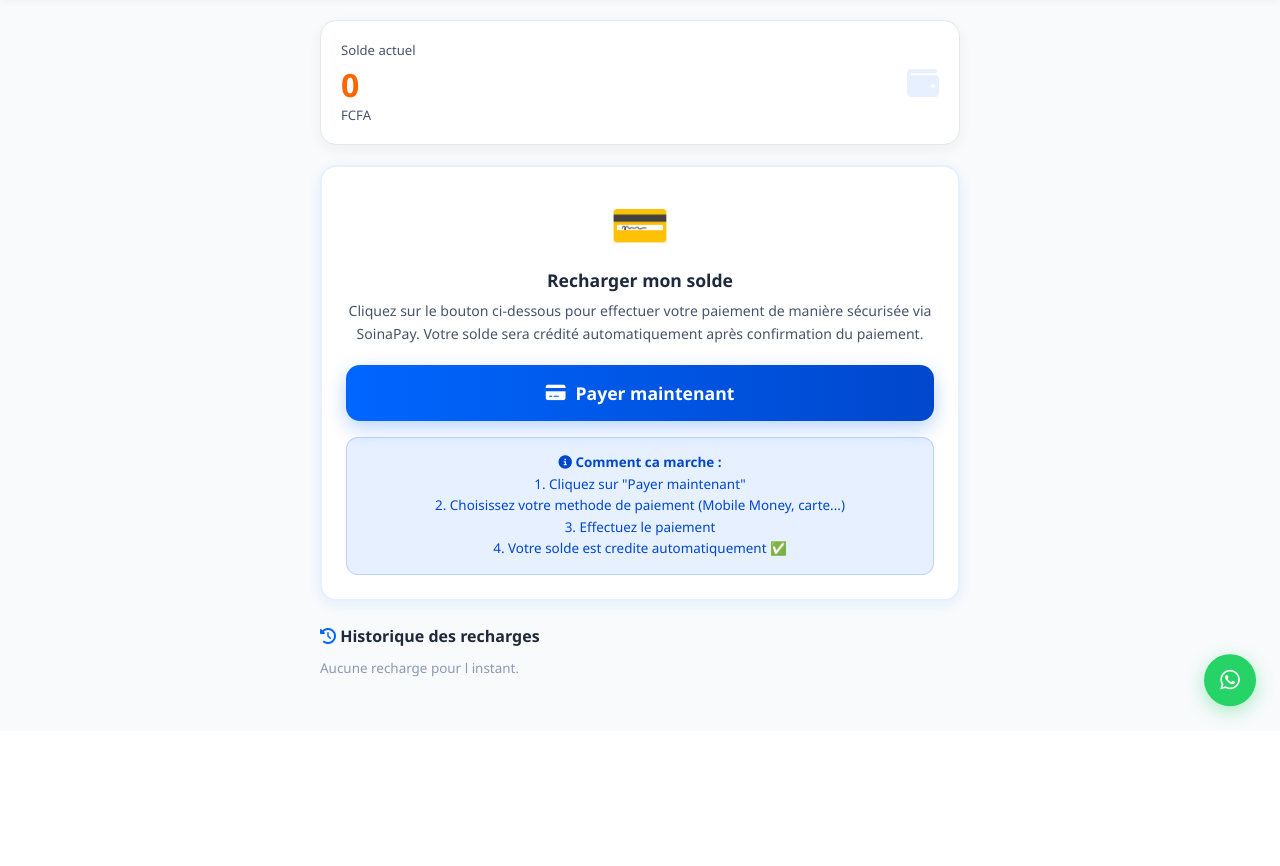
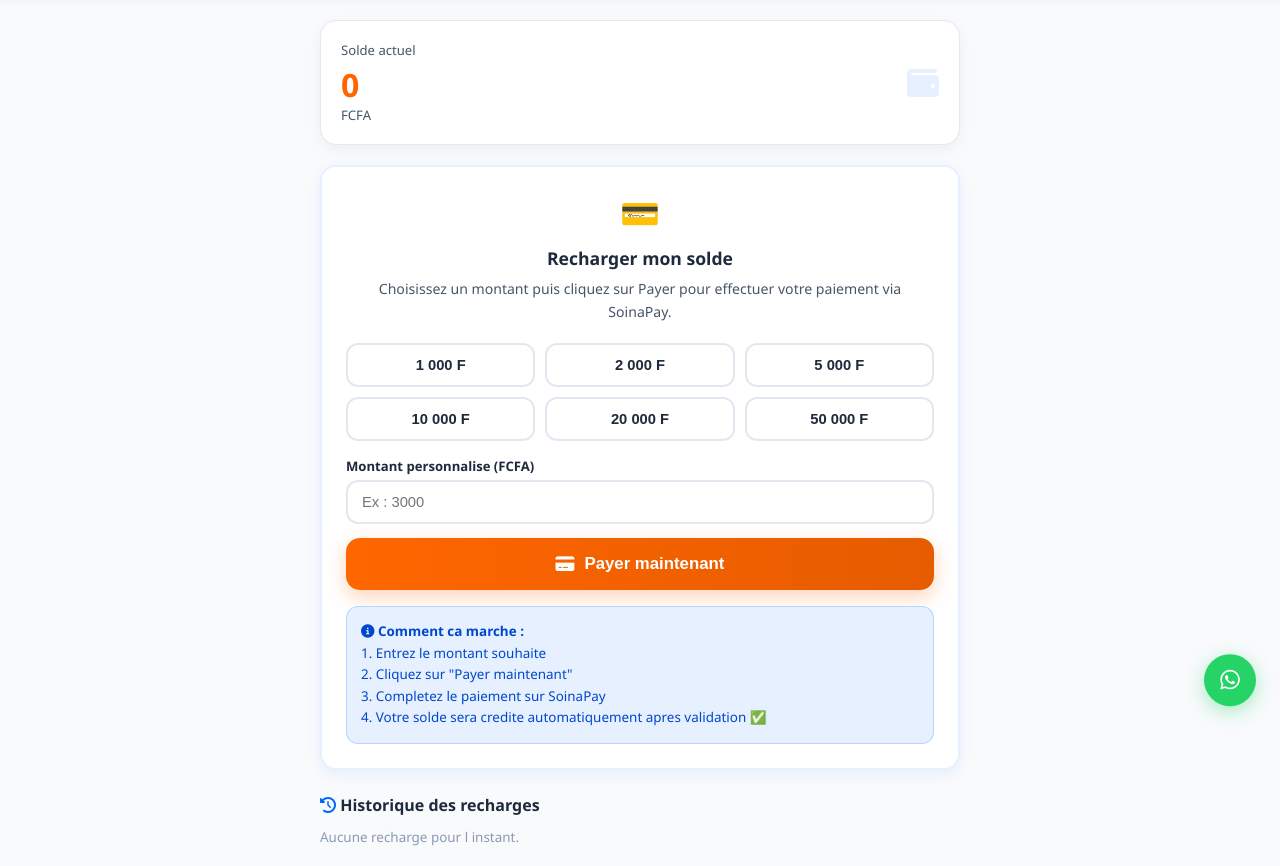
Before and after one commit to abdoula14cherif/boostcentral, a Flask app: page /recharge/ in a window 1280 px wide. Shown: the part 69-935 px from the top of the page. Before the commit the page ends 793 px from the top, so only its background shows below. Run offline with Flask 3, Linux system fonts and the light colour scheme; the visitor is signed in with stand-in values (Sample User, id 1).

Commit message:
Fix recharge avec enregistrement en attente avant paiement

```diff
--- a/app/routes/recharge.py
+++ b/app/routes/recharge.py
@@ -1,7 +1,7 @@
 import logging
 from flask import Blueprint, render_template, redirect, url_for, flash, current_app, request, session
 from app.models.security import login_required, get_current_user
-from app.models.database import get_profile, get_user_recharges
+from app.models.database import get_profile, get_user_recharges, create_recharge
 
 logger = logging.getLogger(__name__)
 recharge_bp = Blueprint("recharge", __name__)
@@ -13,4 +13,52 @@ def index():
     profile = get_profile(user["id"])
     history = get_user_recharges(user["id"], limit=10)
     soina_url = current_app.config.get("SOINA_PAY_URL", "https://soinapay.com/pay/zmnmqbap")
-    return render_template("dashboard/recharge.html", user=user, profile=profile, history=history, soina_url=soina_url, whatsapp=current_app.config["WHATSAPP_NUMBER"])
+    return render_template("dashboard/recharge.html",
+        user=user, profile=profile, history=history,
+        soina_url=soina_url,
+        whatsapp=current_app.config["WHATSAPP_NUMBER"])
+
+@recharge_bp.route("/initier", methods=["POST"])
+@login_required
+def initier():
+    """
+    Enregistre la recharge en attente AVANT de rediriger vers SoinaPay.
+    Comme ca l admin voit la transaction meme si le webhook echoue.
+    """
+    user = get_current_user()
+    montant = request.form.get("montant", "").strip()
+
+    if not montant:
+        flash("Veuillez entrer un montant.", "error")
+        return redirect(url_for("recharge.index"))
+
+    try:
+        montant_fcfa = float(montant)
+    except:
+        flash("Montant invalide.", "error")
+        return redirect(url_for("recharge.index"))
+
+    if montant_fcfa < 500:
+        flash("Montant minimum : 500 FCFA.", "error")
+        return redirect(url_for("recharge.index"))
+
+    # Enregistrer en attente
+    result = create_recharge({
+        "user_id": user["id"],
+        "user_email": user["email"],
+        "montant_fcfa": montant_fcfa,
+        "methode": "soinapay",
+        "hash_tx": None,
+        "capture_url": None,
+        "statut": "en_attente"
+    })
+
+    if result:
+        flash(f"Demande de {montant_fcfa:,.0f} FCFA enregistree. Completez le paiement.", "info")
+        logger.info(f"Recharge initiee: {user['email']} - {montant_fcfa} FCFA")
+    else:
+        flash("Erreur lors de l'enregistrement.", "error")
+
+    # Rediriger vers SoinaPay
+    soina_url = current_app.config.get("SOINA_PAY_URL", "https://soinapay.com/pay/zmnmqbap")
+    return redirect(soina_url)
--- a/app/templates/dashboard/recharge.html
+++ b/app/templates/dashboard/recharge.html
@@ -7,11 +7,18 @@ header{display:flex;align-items:center;gap:14px;padding:16px 20px;background:var
 main{padding:20px;max-width:680px;margin:0 auto}
 .bal-box{background:var(--white);border-radius:16px;padding:20px;border:1px solid var(--gray);box-shadow:0 4px 14px rgba(0,0,0,.05);margin-bottom:20px;display:flex;align-items:center;justify-content:space-between}
 .bal-val{font-size:2rem;font-weight:900;color:var(--orange)}
-.pay-card{background:var(--white);border-radius:16px;padding:24px;border:2px solid var(--blue-l);box-shadow:0 4px 14px rgba(0,102,255,.08);margin-bottom:20px;text-align:center}
-.pay-title{font-size:1.1rem;font-weight:800;color:var(--dark);margin-bottom:8px}
-.pay-sub{font-size:.88rem;color:var(--mid);margin-bottom:20px;line-height:1.6}
-.btn-pay{display:inline-flex;align-items:center;justify-content:center;gap:10px;background:linear-gradient(90deg,var(--blue),var(--blue-d));color:#fff;padding:16px 40px;border-radius:14px;font-size:1.1rem;font-weight:800;text-decoration:none;box-shadow:0 7px 20px rgba(0,102,255,.28);transition:all .28s;width:100%}
-.btn-pay:hover{transform:translateY(-3px);box-shadow:0 12px 28px rgba(0,102,255,.4)}
+.pay-card{background:var(--white);border-radius:16px;padding:24px;border:2px solid var(--blue-l);box-shadow:0 4px 14px rgba(0,102,255,.08);margin-bottom:20px}
+.pay-title{font-size:1.1rem;font-weight:800;color:var(--dark);margin-bottom:8px;text-align:center}
+.pay-sub{font-size:.88rem;color:var(--mid);margin-bottom:20px;line-height:1.6;text-align:center}
+.montant-grid{display:grid;grid-template-columns:repeat(3,1fr);gap:10px;margin-bottom:16px}
+.montant-btn{padding:12px;border:2px solid var(--gray);border-radius:12px;background:var(--white);font-size:.92rem;font-weight:700;color:var(--dark);cursor:pointer;transition:all .22s;text-align:center}
+.montant-btn:hover,.montant-btn.sel{border-color:var(--blue);background:var(--blue-l);color:var(--blue)}
+.fg{margin-bottom:14px}
+.fg label{display:block;font-size:.82rem;font-weight:600;color:var(--dark);margin-bottom:5px}
+.inp{width:100%;padding:12px 14px;border:2px solid var(--gray);border-radius:12px;font-size:.92rem;color:var(--dark);outline:none;transition:border-color .22s;background:var(--white)}
+.inp:focus{border-color:var(--blue)}
+.btn-pay{width:100%;display:flex;align-items:center;justify-content:center;gap:10px;background:linear-gradient(90deg,var(--orange),var(--orange-d));color:#fff;padding:16px;border:none;border-radius:14px;font-size:1.05rem;font-weight:800;cursor:pointer;box-shadow:0 7px 20px rgba(255,102,0,.28);transition:all .28s}
+.btn-pay:hover{transform:translateY(-3px)}
 .info-box{background:var(--blue-l);border-radius:12px;padding:14px;margin-top:16px;font-size:.84rem;color:var(--blue-d);line-height:1.6;border:1px solid rgba(0,102,255,.2)}
 .hist-title{font-size:1rem;font-weight:700;color:var(--dark);margin-bottom:12px;margin-top:24px}
 .hist-item{background:var(--white);border:1px solid var(--gray);border-radius:12px;padding:14px;margin-bottom:10px;display:flex;align-items:center;justify-content:space-between;gap:10px;flex-wrap:wrap}
@@ -38,22 +45,35 @@ main{padding:20px;max-width:680px;margin:0 auto}
 </div>
 
 <div class="pay-card">
-<div style="font-size:3rem;margin-bottom:12px">💳</div>
+<div style="font-size:2rem;text-align:center;margin-bottom:12px">💳</div>
 <div class="pay-title">Recharger mon solde</div>
-<div class="pay-sub">
-Cliquez sur le bouton ci-dessous pour effectuer votre paiement de manière sécurisée via SoinaPay.
-Votre solde sera crédité automatiquement après confirmation du paiement.
+<div class="pay-sub">Choisissez un montant puis cliquez sur Payer pour effectuer votre paiement via SoinaPay.</div>
+
+<form method="POST" action="{{ url_for('recharge.initier') }}">
+<div class="montant-grid">
+<button type="button" class="montant-btn" onclick="setMontant(1000)">1 000 F</button>
+<button type="button" class="montant-btn" onclick="setMontant(2000)">2 000 F</button>
+<button type="button" class="montant-btn" onclick="setMontant(5000)">5 000 F</button>
+<button type="button" class="montant-btn" onclick="setMontant(10000)">10 000 F</button>
+<button type="button" class="montant-btn" onclick="setMontant(20000)">20 000 F</button>
+<button type="button" class="montant-btn" onclick="setMontant(50000)">50 000 F</button>
 </div>
-<a href="{{ soina_url }}?user_id={{ session.user_id }}&user_email={{ session.user_email }}" class="btn-pay" target="_blank">
+<div class="fg">
+<label>Montant personnalise (FCFA)</label>
+<input type="number" class="inp" name="montant" id="montantInp" placeholder="Ex : 3000" min="500" required>
+</div>
+<button type="submit" class="btn-pay">
 <i class="fas fa-credit-card"></i> Payer maintenant
-</a>
+</button>
+</form>
+
 <div class="info-box">
 <i class="fas fa-info-circle"></i>
 <strong>Comment ca marche :</strong><br>
-1. Cliquez sur "Payer maintenant"<br>
-2. Choisissez votre methode de paiement (Mobile Money, carte...)<br>
-3. Effectuez le paiement<br>
-4. Votre solde est credite automatiquement ✅
+1. Entrez le montant souhaite<br>
+2. Cliquez sur "Payer maintenant"<br>
+3. Completez le paiement sur SoinaPay<br>
+4. Votre solde sera credite automatiquement apres validation ✅
 </div>
 </div>
 
@@ -61,10 +81,13 @@ Votre solde sera crédité automatiquement après confirmation du paiement.
 {% set ml={'mtn':'MTN Mobile Money','orange':'Orange Money','crypto_btc':'Bitcoin','crypto_bnb':'BNB BSC','crypto_sol':'Solana','soinapay':'SoinaPay'} %}
 {% if history %}
 {% for r in history %}
-{% set bmap={'en_attente':('s-wait','En attente'),'valide':('s-ok','Validee'),'refuse':('s-ref','Refusee')} %}
+{% set bmap={'en_attente':('s-wait','⏳ En attente'),'valide':('s-ok','✅ Validee'),'refuse':('s-ref','❌ Refusee')} %}
 {% set bc,bt=bmap.get(r.statut,('s-wait','En attente')) %}
 <div class="hist-item">
-<div><div class="hn">{{ ml.get(r.methode,r.methode) }} — {{ "{:,.0f}".format(r.montant_fcfa) }} FCFA</div><div class="hd">{{ r.created_at[:10] if r.created_at else '' }}</div></div>
+<div>
+<div class="hn">{{ ml.get(r.methode,r.methode) }} — {{ "{:,.0f}".format(r.montant_fcfa) }} FCFA</div>
+<div class="hd">{{ r.created_at[:10] if r.created_at else '' }}</div>
+</div>
 <span class="badge {{ bc }}">{{ bt }}</span>
 </div>
 {% endfor %}
@@ -73,3 +96,12 @@ Votre solde sera crédité automatiquement après confirmation du paiement.
 {% endif %}
 </main>
 {% endblock %}
+{% block extra_js %}
+<script>
+function setMontant(val){
+  document.getElementById('montantInp').value=val;
+  document.querySelectorAll('.montant-btn').forEach(function(b){b.classList.remove('sel')});
+  event.target.classList.add('sel');
+}
+</script>
+{% endblock %}
```
